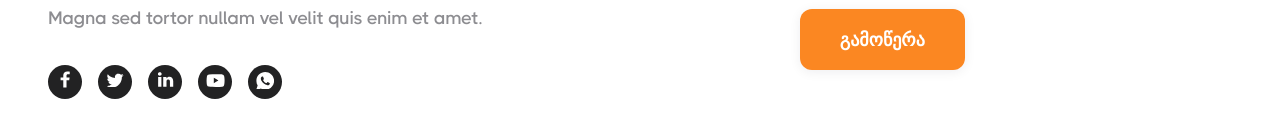
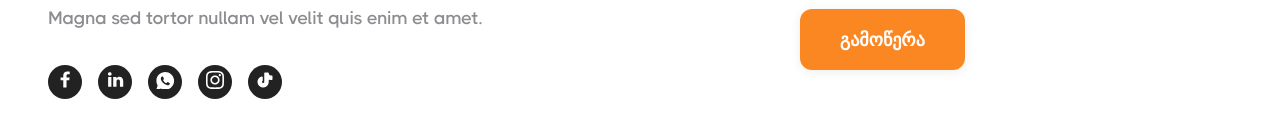
Before and after one commit to ikmean/WH-UI, a React (Create React App) app: page /blogs/1 in a window 1280 px wide. Shown: the part 936-1074 px from the top of the page. Built offline with nearby package versions, Linux system fonts and the light colour scheme; no server answers.

Commit message:
Agent box (#71)
* Agents Page Layout

* changed agents into team naming

* social media icons for footer

---------

Co-authored-by: ikamean <ika.bidizshvili@gmail.com>

```diff
--- a/src/components/socialMedia/SocialMedia.jsx
+++ b/src/components/socialMedia/SocialMedia.jsx
@@ -1,32 +1,23 @@
 import React from 'react'
 import { SocialMediaWrapper, Social } from './SocialMediaStyles'
 import { ReactComponent as Facebook } from '../../lib/icons/facebook.svg'
-import { ReactComponent as Twitter } from '../../lib/icons/Twitter.svg'
+import { ReactComponent as Instagram } from '../../lib/icons/instagram.svg'
 import { ReactComponent as Linkedin } from '../../lib/icons/linkedin.svg'
-import { ReactComponent as Youtube } from '../../lib/icons/youtube.svg'
+import { ReactComponent as TikTok } from '../../lib/icons/tiktok.svg'
+
 import { ReactComponent as Whatsapp } from '../../lib/icons/whatsapp.svg'
 
 export default function SocialMedia() {
   return (
     <SocialMediaWrapper>
       <Social>
-        <a href='https://www.facebook.com/' rel='noreferrer' target='_blank'>
+        <a href='https://www.facebook.com/YourWarmHouse' rel='noreferrer' target='_blank'>
           <Facebook />
         </a>
       </Social>
       <Social>
-        <a href='https://www.facebook.com/' rel='noreferrer' target='_blank'>
-          <Twitter />
-        </a>
-      </Social>
-      <Social>
-        <a href='https://www.facebook.com/' rel='noreferrer' target='_blank'>
+        <a href='https://www.linkedin.com/company/warm-house-თბილი-სახლი' rel='noreferrer' target='_blank'>
           <Linkedin />
-        </a>
-      </Social>
-      <Social>
-        <a href='https://www.facebook.com/' rel='noreferrer' target='_blank'>
-          <Youtube />
         </a>
       </Social>
       <Social>
@@ -34,6 +25,16 @@ export default function SocialMedia() {
           <Whatsapp />
         </a>
       </Social>
+      <Social>
+        <a href='https://www.instagram.com/warm.ge' rel='noreferrer' target='_blank'>
+          <Instagram />
+        </a>
+      </Social>
+      <Social>
+        <a href='https://www.tiktok.com/@warm.ge' rel='noreferrer' target='_blank'>
+          <TikTok />
+        </a>
+      </Social>
     </SocialMediaWrapper>
   )
 }
```
Also changed, not shown: src/lib/icons/instagram.svg (added), src/lib/icons/tiktok.svg (added).
